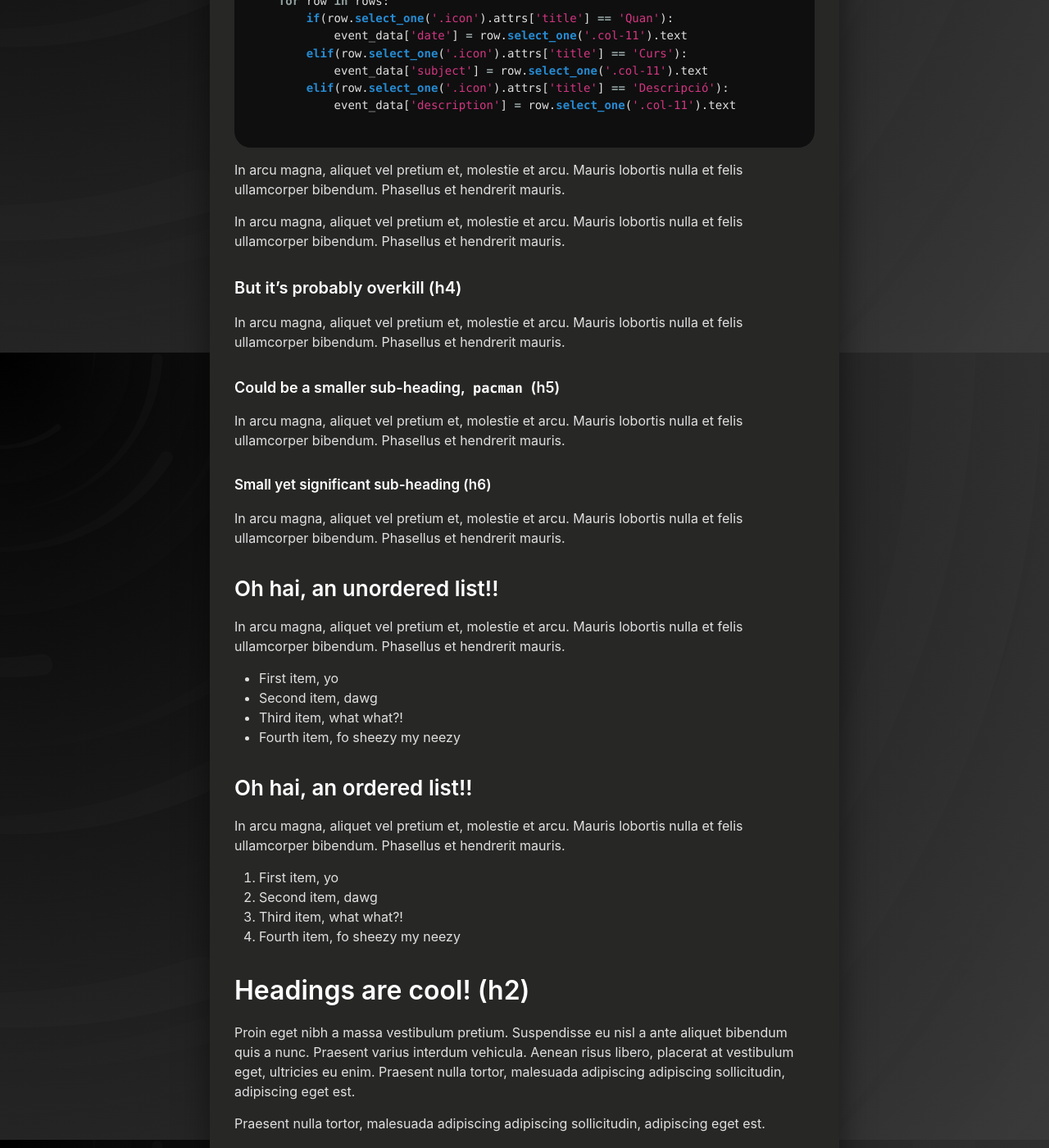
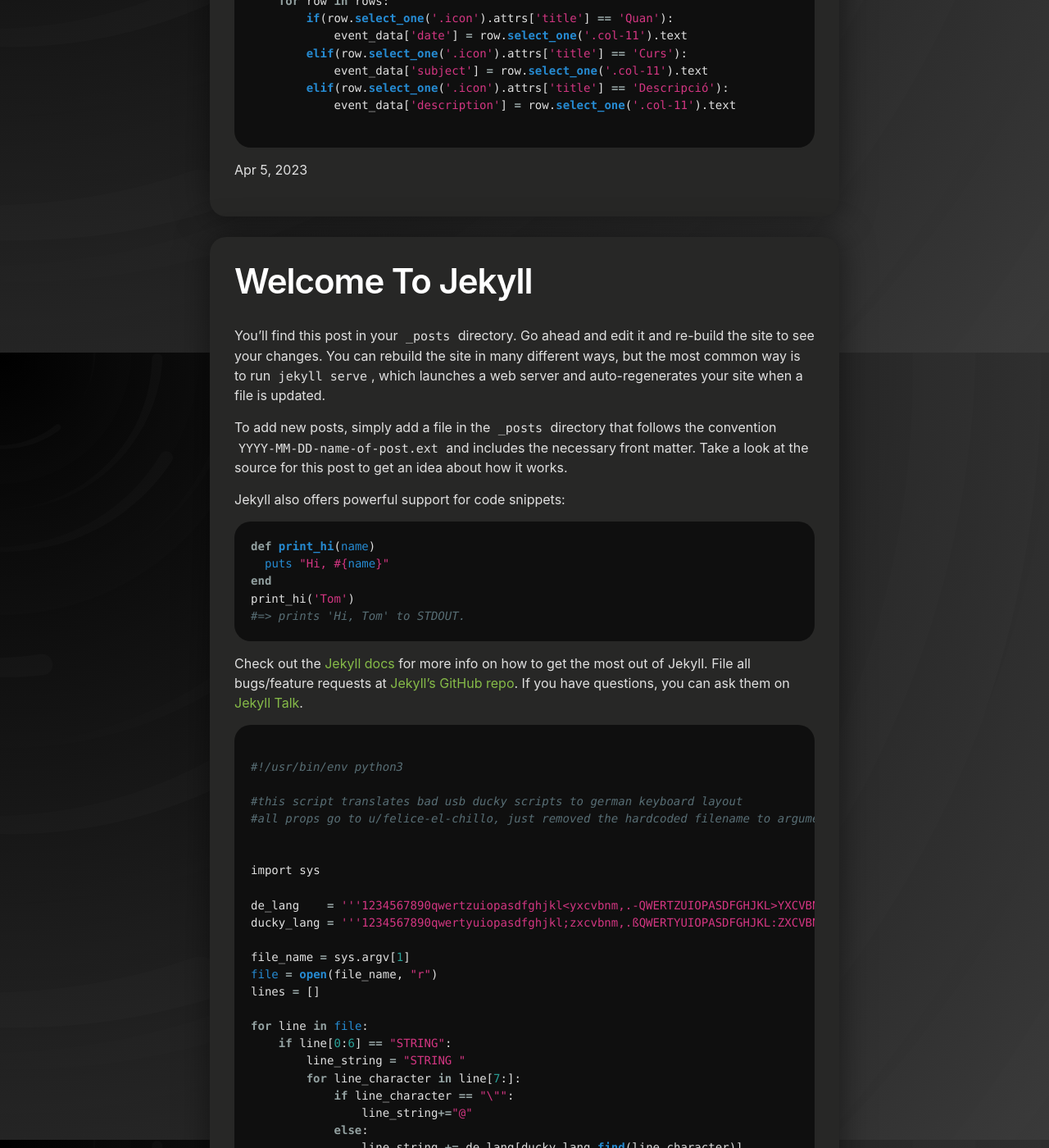
Before and after one commit to Guerauu/Guerauu.github.io, a Jekyll site: the page built from Projectes/projectes.html, in a window 1280 px wide and 1400 px high, scrolled down 3410 px. Shown: the whole window at 82% size. Built offline with Jekyll 4.4.1, drawn with Linux system fonts in a browser that asks for light colours; some of the changed text lies outside the part shown.

Commit message:
retocs finals

````diff
--- a/_posts/2023-04-05-AutoTask_v3.md
+++ b/_posts/2023-04-05-AutoTask_v3.md
@@ -132,64 +132,3 @@ for event in events:
             event_data['description'] = row.select_one('.col-11').text
 
 ```
-
-In arcu magna, aliquet vel pretium et, molestie et arcu. Mauris lobortis nulla et felis ullamcorper bibendum. Phasellus et hendrerit mauris.
-
-In arcu magna, aliquet vel pretium et, molestie et arcu. Mauris lobortis nulla et felis ullamcorper bibendum. Phasellus et hendrerit mauris.
-
-#### But it's probably overkill (h4)
-
-In arcu magna, aliquet vel pretium et, molestie et arcu. Mauris lobortis nulla et felis ullamcorper bibendum. Phasellus et hendrerit mauris.
-
-##### Could be a smaller sub-heading, `pacman` (h5)
-
-In arcu magna, aliquet vel pretium et, molestie et arcu. Mauris lobortis nulla et felis ullamcorper bibendum. Phasellus et hendrerit mauris.
-
-###### Small yet significant sub-heading  (h6)
-
-In arcu magna, aliquet vel pretium et, molestie et arcu. Mauris lobortis nulla et felis ullamcorper bibendum. Phasellus et hendrerit mauris.
-
-### Oh hai, an unordered list!!
-
-In arcu magna, aliquet vel pretium et, molestie et arcu. Mauris lobortis nulla et felis ullamcorper bibendum. Phasellus et hendrerit mauris.
-
-- First item, yo
-- Second item, dawg
-- Third item, what what?!
-- Fourth item, fo sheezy my neezy
-
-### Oh hai, an ordered list!!
-
-In arcu magna, aliquet vel pretium et, molestie et arcu. Mauris lobortis nulla et felis ullamcorper bibendum. Phasellus et hendrerit mauris.
-
-1. First item, yo
-2. Second item, dawg
-3. Third item, what what?!
-4. Fourth item, fo sheezy my neezy
-
-
-
-## Headings are cool! (h2)
-
-Proin eget nibh a massa vestibulum pretium. Suspendisse eu nisl a ante aliquet bibendum quis a nunc. Praesent varius interdum vehicula. Aenean risus libero, placerat at vestibulum eget, ultricies eu enim. Praesent nulla tortor, malesuada adipiscing adipiscing sollicitudin, adipiscing eget est.
-
-Praesent nulla tortor, malesuada adipiscing adipiscing sollicitudin, adipiscing eget est.
-
-Proin eget nibh a massa vestibulum pretium. Suspendisse eu nisl a ante aliquet bibendum quis a nunc.
-
-### Tables
-
-Title 1               | Title 2               | Title 3               | Title 4
---------------------- | --------------------- | --------------------- | ---------------------
-lorem                 | lorem ipsum           | lorem ipsum dolor     | lorem ipsum dolor sit
-lorem ipsum dolor sit | lorem ipsum dolor sit | lorem ipsum dolor sit | lorem ipsum dolor sit
-lorem ipsum dolor sit | lorem ipsum dolor sit | lorem ipsum dolor sit | lorem ipsum dolor sit
-lorem ipsum dolor sit | lorem ipsum dolor sit | lorem ipsum dolor sit | lorem ipsum dolor sit
-
-
-Title 1 | Title 2 | Title 3 | Title 4
---- | --- | --- | ---
-lorem | lorem ipsum | lorem ipsum dolor | lorem ipsum dolor sit
-lorem ipsum dolor sit amet | lorem ipsum dolor sit amet consectetur | lorem ipsum dolor sit amet | lorem ipsum dolor sit
-lorem ipsum dolor | lorem ipsum | lorem | lorem ipsum
-lorem ipsum dolor | lorem ipsum dolor sit | lorem ipsum dolor sit amet | lorem ipsum dolor sit amet consectetur
````
Also changed, not shown: other parts of _posts/2023-04-05-AutoTask_v3.md (+1 -1 lines).
